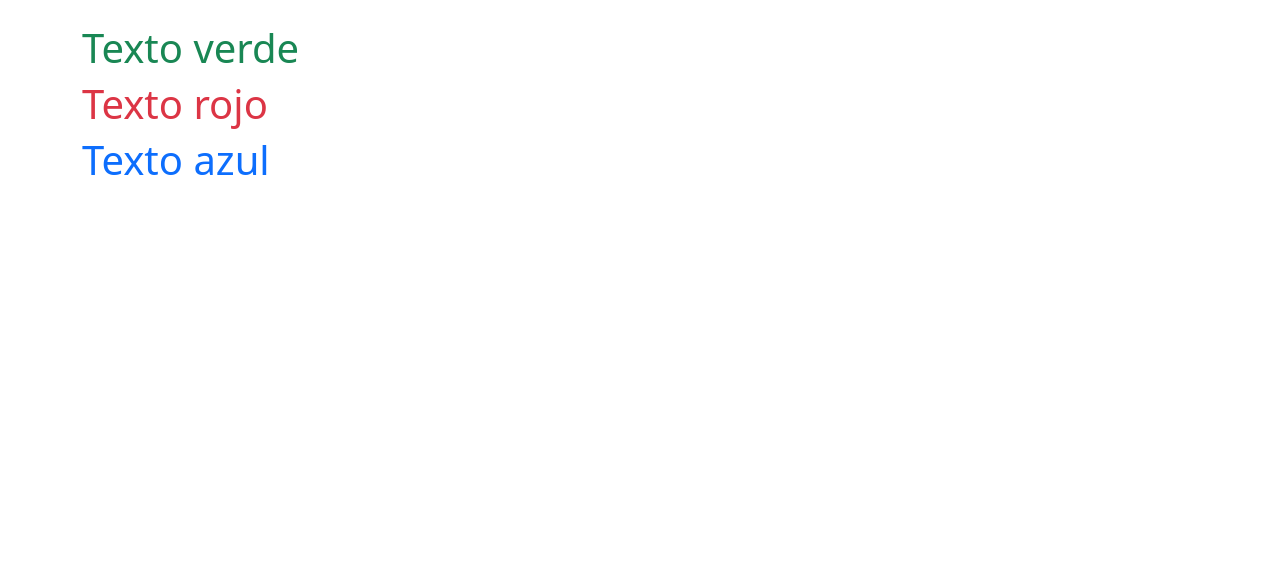
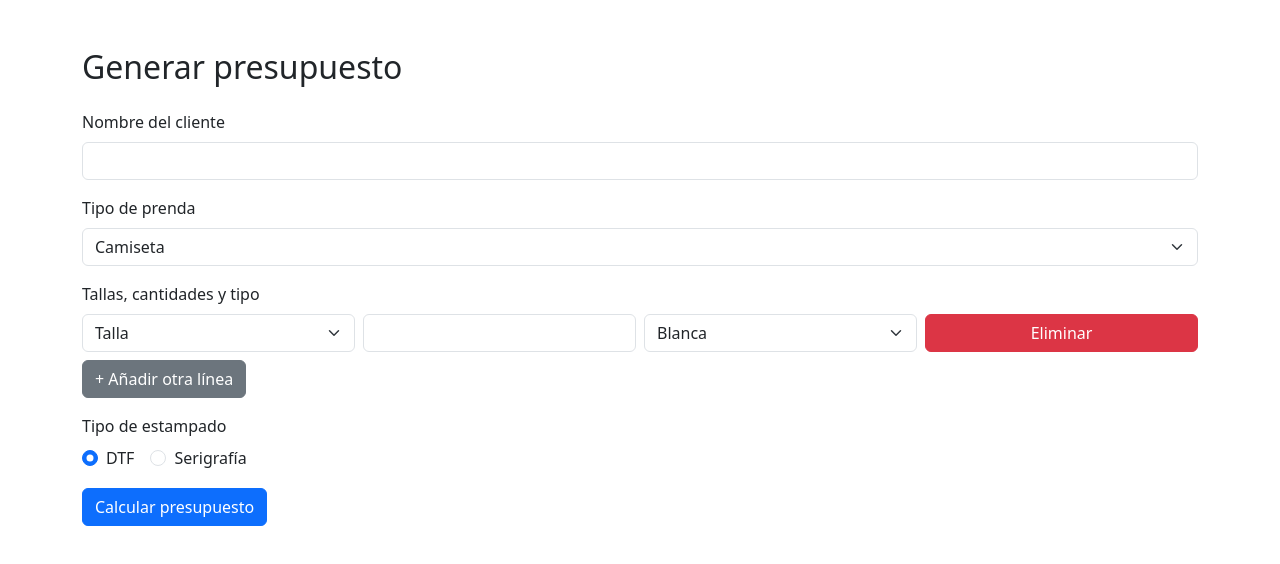
Before and after one commit to odracir02/galipau-app, a React (Vite) app: page / in a window 1280 px wide. Shown: the top 564 px of the page. Built offline with nearby package versions, Linux system fonts and the light colour scheme.

Commit message:
Formulario mejorado: validación, control de tallas y tipo (blanca/color)

```diff
--- a/src/App.jsx
+++ b/src/App.jsx
@@ -1,9 +1,9 @@
+import QuoteForm from './QuoteForm';
+
 function App() {
   return (
-    <div className="container mt-4">
-      <h1 className="text-success">Texto verde</h1>
-      <h1 className="text-danger">Texto rojo</h1>
-      <h1 className="text-primary">Texto azul</h1>
+    <div>
+      <QuoteForm />
     </div>
   );
 }
--- /dev/null
+++ b/src/QuoteForm.jsx
@@ -0,0 +1,187 @@
+import { useState } from 'react';
+
+function QuoteForm() {
+  const [clientName, setClientName] = useState('');
+  const [itemType, setItemType] = useState('Camiseta');
+  const [sizeEntries, setSizeEntries] = useState([
+    { size: '', quantity: '', colorType: 'Blanca' }
+  ]);
+  const [printType, setPrintType] = useState('DTF');
+  const [submittedData, setSubmittedData] = useState(null);
+
+  const availableSizes = ['S', 'M', 'L', 'XL', '2XL', '3XL'];
+
+  const handleSizeChange = (index, field, value) => {
+    const updated = [...sizeEntries];
+    updated[index][field] = value;
+    setSizeEntries(updated);
+  };
+
+  const addSizeEntry = () => {
+    setSizeEntries([...sizeEntries, { size: '', quantity: '', colorType: 'Blanca' }]);
+  };
+
+  const removeSizeEntry = (index) => {
+    const updated = [...sizeEntries];
+    updated.splice(index, 1);
+    setSizeEntries(updated);
+  };
+
+  const handleSubmit = (e) => {
+    e.preventDefault();
+
+    if (!clientName.trim()) return alert('Por favor introduce el nombre del cliente.');
+
+    const cleanEntries = sizeEntries.filter(entry => entry.quantity && entry.size);
+    setSubmittedData({
+      clientName,
+      itemType,
+      printType,
+      sizeEntries: cleanEntries
+    });
+  };
+
+  const usedSizes = sizeEntries.map(entry => `${entry.size}-${entry.colorType}`);
+
+  return (
+    <div className="container mt-5">
+      <h2 className="mb-4">Generar presupuesto</h2>
+      <form onSubmit={handleSubmit}>
+        <div className="mb-3">
+          <label className="form-label">Nombre del cliente</label>
+          <input
+            type="text"
+            className="form-control"
+            value={clientName}
+            onChange={(e) => setClientName(e.target.value)}
+            required
+          />
+        </div>
+
+        <div className="mb-3">
+          <label className="form-label">Tipo de prenda</label>
+          <select className="form-select" value={itemType} onChange={(e) => setItemType(e.target.value)}>
+            <option>Camiseta</option>
+            <option>Sudadera</option>
+            <option>Polo</option>
+          </select>
+        </div>
+
+        <div className="mb-3">
+          <label className="form-label">Tallas, cantidades y tipo</label>
+          {sizeEntries.map((entry, index) => {
+            const selectedKey = `${entry.size}-${entry.colorType}`;
+            const filteredSizes = availableSizes.filter(size => {
+              const key = `${size}-${entry.colorType}`;
+              return !usedSizes.includes(key) || key === selectedKey;
+            });
+
+            return (
+              <div className="row g-2 mb-2" key={index}>
+                <div className="col-md-3">
+                  <select
+                    className="form-select"
+                    value={entry.size}
+                    onChange={(e) => handleSizeChange(index, 'size', e.target.value)}
+                    required
+                  >
+                    <option value="">Talla</option>
+                    {filteredSizes.map(size => (
+                      <option key={size} value={size}>{size}</option>
+                    ))}
+                  </select>
+                </div>
+                <div className="col-md-3">
+                  <input
+                    type="number"
+                    min="1"
+                    className="form-control"
+                    value={entry.quantity}
+                    onChange={(e) => handleSizeChange(index, 'quantity', e.target.value)}
+                    required
+                  />
+                </div>
+                <div className="col-md-3">
+                  <select
+                    className="form-select"
+                    value={entry.colorType}
+                    onChange={(e) => handleSizeChange(index, 'colorType', e.target.value)}
+                  >
+                    <option value="Blanca">Blanca</option>
+                    <option value="Color">Color</option>
+                  </select>
+                </div>
+                <div className="col-md-3">
+                  <button type="button" className="btn btn-danger w-100" onClick={() => removeSizeEntry(index)}>Eliminar</button>
+                </div>
+              </div>
+            );
+          })}
+          <button type="button" className="btn btn-secondary" onClick={addSizeEntry}>+ Añadir otra línea</button>
+        </div>
+
+        <div className="mb-3">
+          <label className="form-label d-block">Tipo de estampado</label>
+          <div className="form-check form-check-inline">
+            <input
+              className="form-check-input"
+              type="radio"
+              name="estampado"
+              value="DTF"
+              checked={printType === 'DTF'}
+              onChange={(e) => setPrintType(e.target.value)}
+            />
+            <label className="form-check-label">DTF</label>
+          </div>
+          <div className="form-check form-check-inline">
+            <input
+              className="form-check-input"
+              type="radio"
+              name="estampado"
+              value="Serigrafía"
+              checked={printType === 'Serigrafía'}
+              onChange={(e) => setPrintType(e.target.value)}
+            />
+            <label className="form-check-label">Serigrafía</label>
+          </div>
+        </div>
+
+        <button type="submit" className="btn btn-primary">Calcular presupuesto</button>
+      </form>
+
+      {submittedData && (
+        <div className="mt-5">
+          <h4 className="mb-3">🧾 Datos recogidos</h4>
+          <table className="table">
+            <tbody>
+              <tr>
+                <th>Cliente</th>
+                <td>{submittedData.clientName}</td>
+              </tr>
+              <tr>
+                <th>Tipo de prenda</th>
+                <td>{submittedData.itemType}</td>
+              </tr>
+              <tr>
+                <th>Estampado</th>
+                <td>{submittedData.printType}</td>
+              </tr>
+              <tr>
+                <th>Detalles</th>
+                <td>
+                  <ul>
+                    {submittedData.sizeEntries.map((entry, i) => (
+                      <li key={i}>{entry.quantity} × {entry.size} ({entry.colorType})</li>
+                    ))}
+                  </ul>
+                </td>
+              </tr>
+            </tbody>
+          </table>
+        </div>
+      )}
+    </div>
+  );
+}
+
+export default QuoteForm;
```
Also changed, not shown: 1 other file (tests, documents, lock files or other folders).
